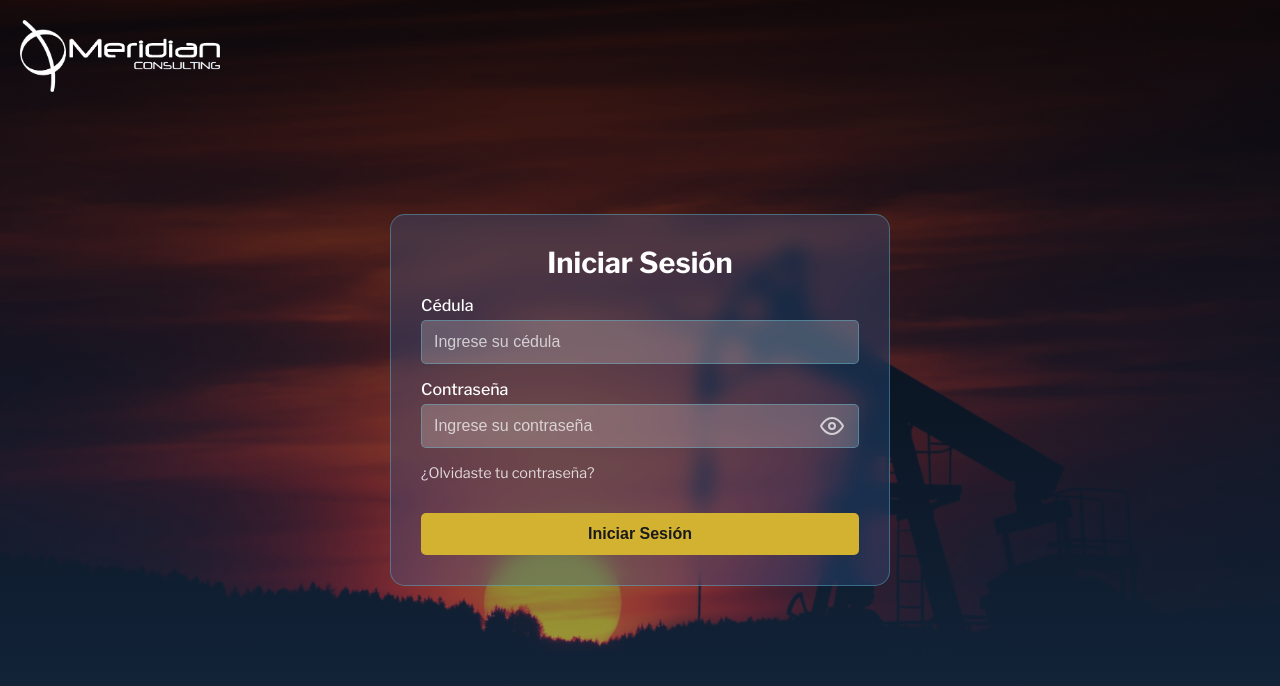
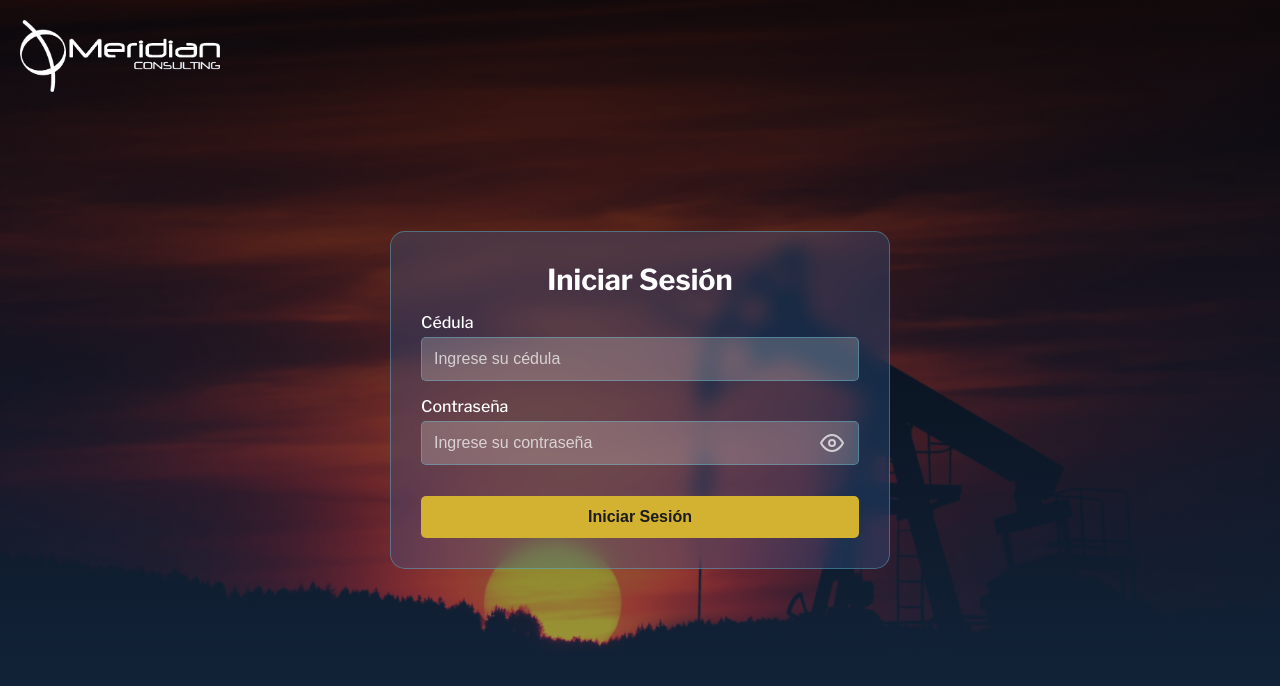
Before and after one commit to MeridianConsulting/Evaluacion, a React (Create React App) app in the folder frontend/: page / in a window 1280 px wide. Shown: the top 686 px of the page. Built offline with nearby package versions, Linux system fonts and the light colour scheme; what @react-pdf/renderer would draw is missing.

Commit message:
quitamos recordar contraseña

```diff
--- a/frontend/src/pages/LandingPage.js
+++ b/frontend/src/pages/LandingPage.js
@@ -296,16 +296,18 @@ function LandingPage({ onLogout }) {
           display: grid;
           gap: 16px;
         }
+        /* Por defecto, si existen múltiples columnas, esta sección ocupará todo el ancho */
+        .modal-content .section.section-full {
+          grid-column: 1 / -1;
+        }
 
         @media (min-width: 900px) {
           .modal-content {
             grid-template-columns: 1fr 1fr;
             gap: 20px;
           }
-          /* Hacer que la sección de Términos y condiciones ocupe ambas columnas */
-          .modal-content .section.section-full {
-            grid-column: 1 / -1;
-          }
+          /* Ya ocupa ambas columnas; mantenemos la regla explícita para claridad */
+          .modal-content .section.section-full { grid-column: 1 / -1; }
         }
 
         .section {
--- a/frontend/src/pages/Login.js
+++ b/frontend/src/pages/Login.js
@@ -103,11 +103,6 @@ const Login = ({ onLogin }) => {
               </button>
             </div>
           </div>
-          <div className="login-extra-options">
-            <a className="login-forgot-password" href="#">
-              ¿Olvidaste tu contraseña?
-            </a>
-          </div>
           <button type="button" className="login-button" onClick={handleLogin}>
             Iniciar Sesión
           </button>
```
